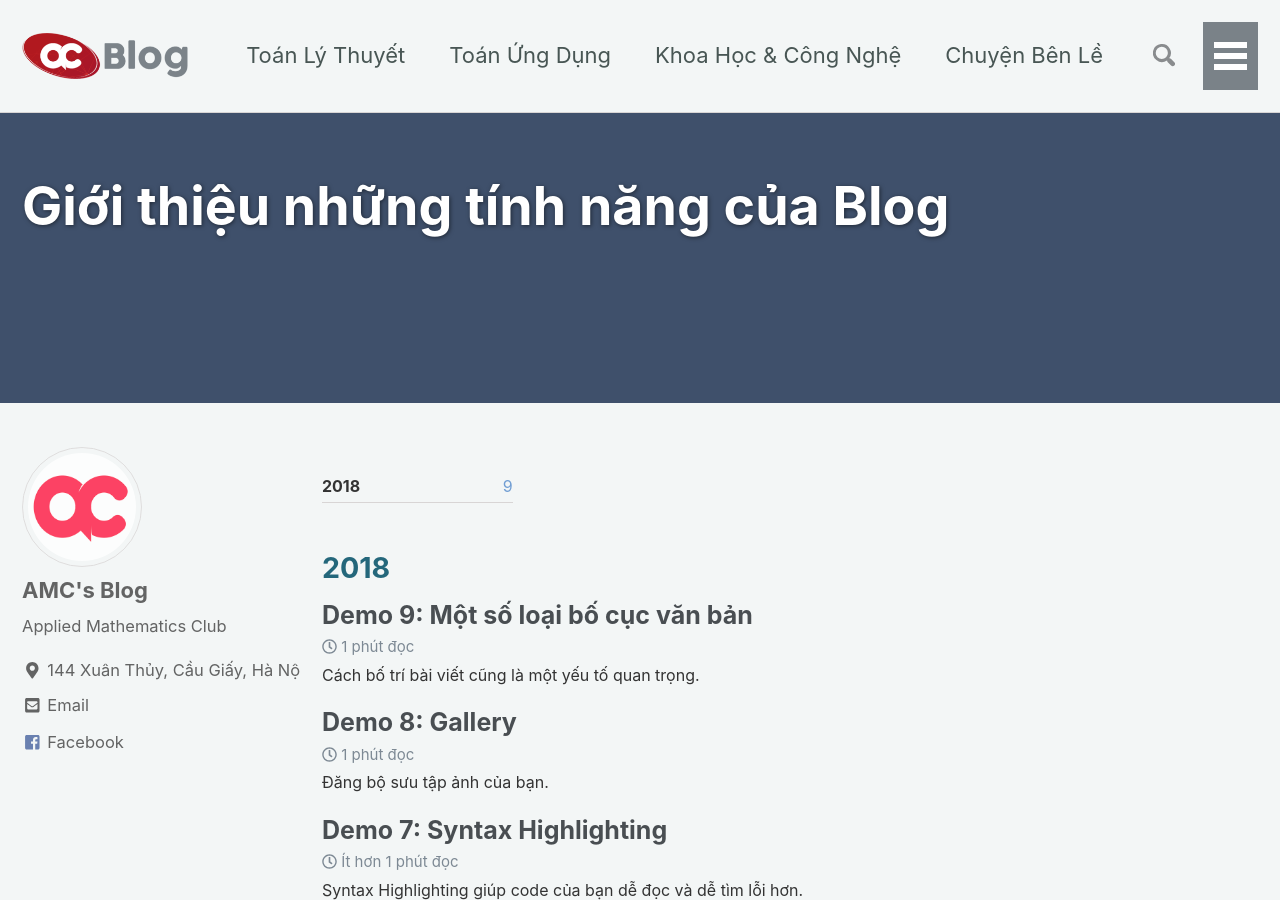
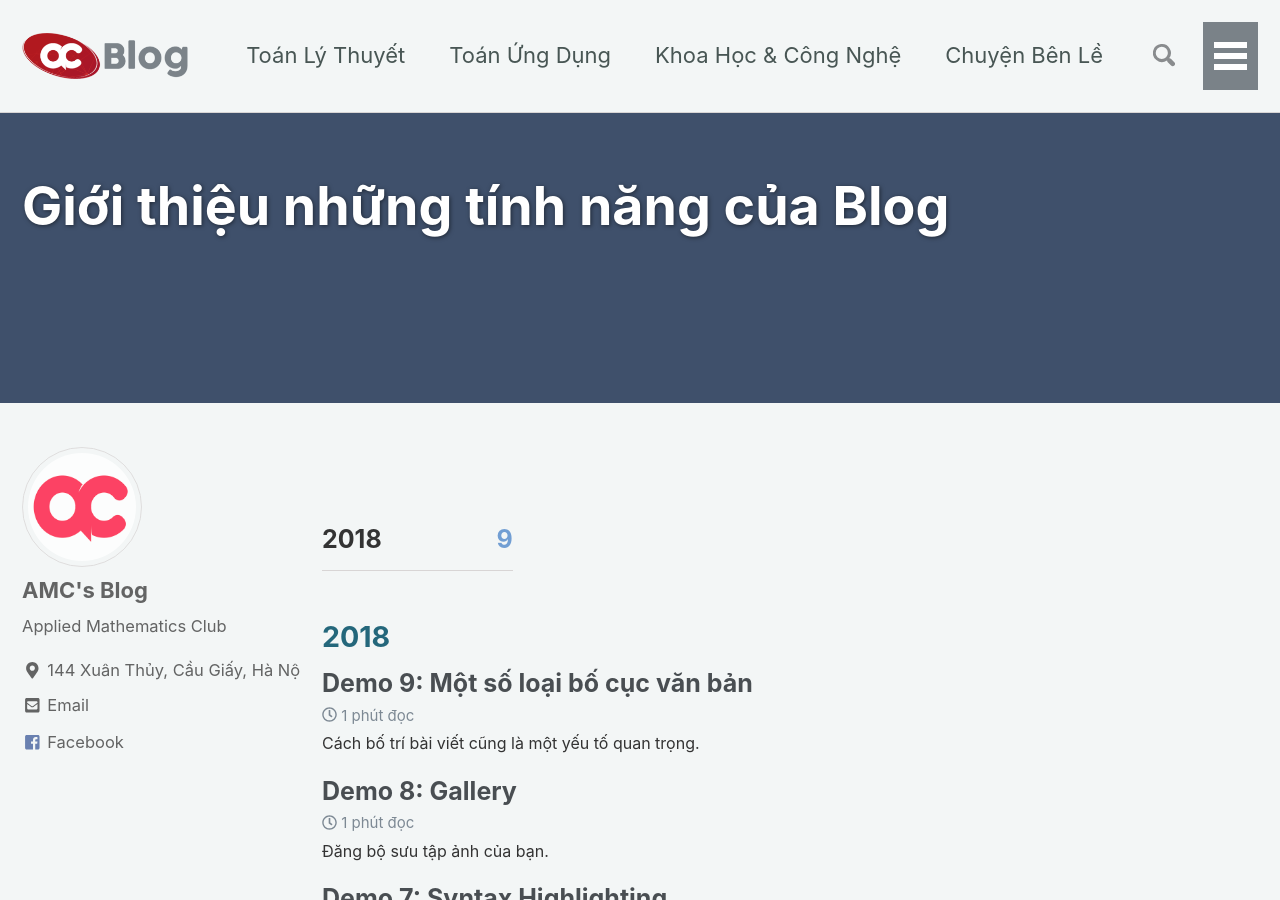
Before and after one commit to testvon/amcblog.github.io, a Jekyll site: the page built from _pages/demo.md, in a window 1280 px wide and 900 px high. Built offline with Jekyll 4.4.1, drawn with Linux system fonts in a browser that asks for light colours; nearby versions of some CDN libraries.

Commit message:
Update posts.html

```diff
--- a/_layouts/posts.html
+++ b/_layouts/posts.html
@@ -9,7 +9,7 @@ layout: archive
   {% for year in postsInYear %}
     <li>
       <a href="#{{ year.name }}">
-        <strong>{{ year.name }}</strong>  <span class="taxonomy__count">{{ year.items | size }}</span>
+        <h2><strong>{{ year.name }}</strong></h2>  <h2><span class="taxonomy__count">{{ year.items | size }}</span></h2>
       </a>
     </li>
   {% endfor %}
```
